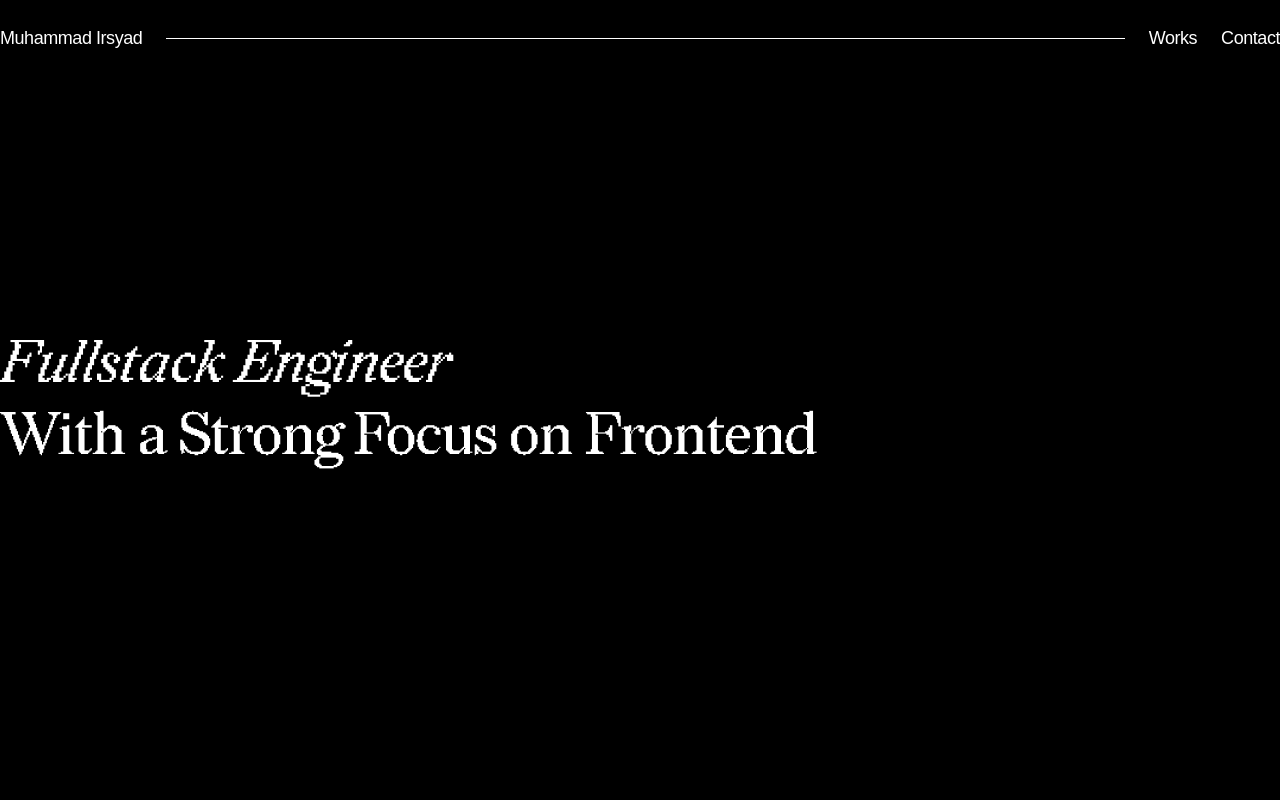
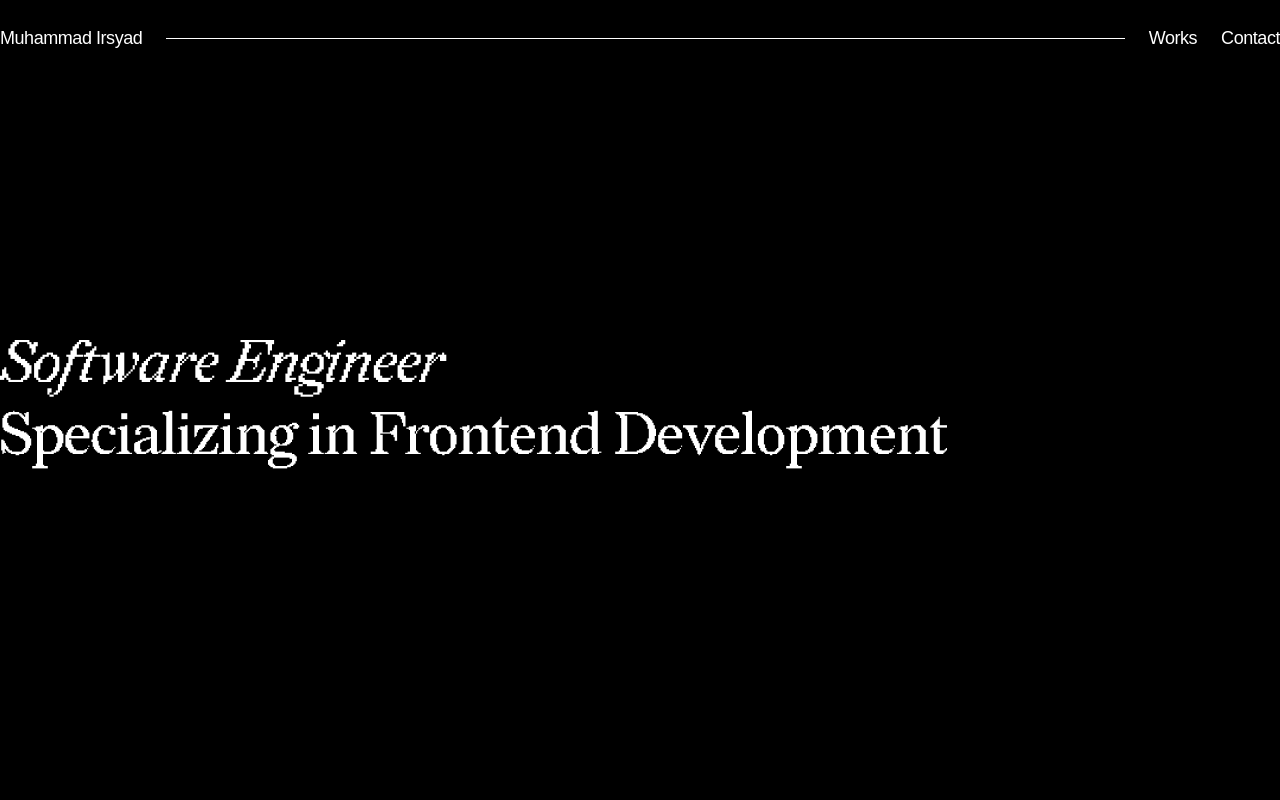
Before and after one commit to irxd/portfolio, a Next.js app: page / in a window 1280 px wide. Shown: the top 800 px of the page. Built offline with nearby package versions, Linux system fonts and the light colour scheme.

Commit message:
feat: update hero and metadata

```diff
--- a/app/components/Hero.tsx
+++ b/app/components/Hero.tsx
@@ -48,13 +48,13 @@ export default function Hero() {
             redaction35Italic.className,
             "text-3xl md:text-6xl leading-10 md:leading-18 tracking-tight"
           )}>
-            Fullstack Engineer
+            Software Engineer
           </p>
           <p className={twMerge(
             redaction20.className,
             "text-3xl md:text-6xl leading-10 md:leading-18 tracking-tight"
           )}>
-            With a Strong Focus on Frontend
+            Specializing in Frontend Development
           </p>
         </h1>
 
--- a/app/layout.tsx
+++ b/app/layout.tsx
@@ -12,8 +12,8 @@ const geistSans = Geist({
 })
 
 export const metadata: Metadata = {
-  title: "Muhammad Irsyad - Full Stack Engineer",
-  description: "Fullstack Engineer based in Indonesia",
+  title: "Muhammad Irsyad - Software Engineer",
+  description: "Software Engineer based in Indonesia",
 };
 
 export default function RootLayout({
```
